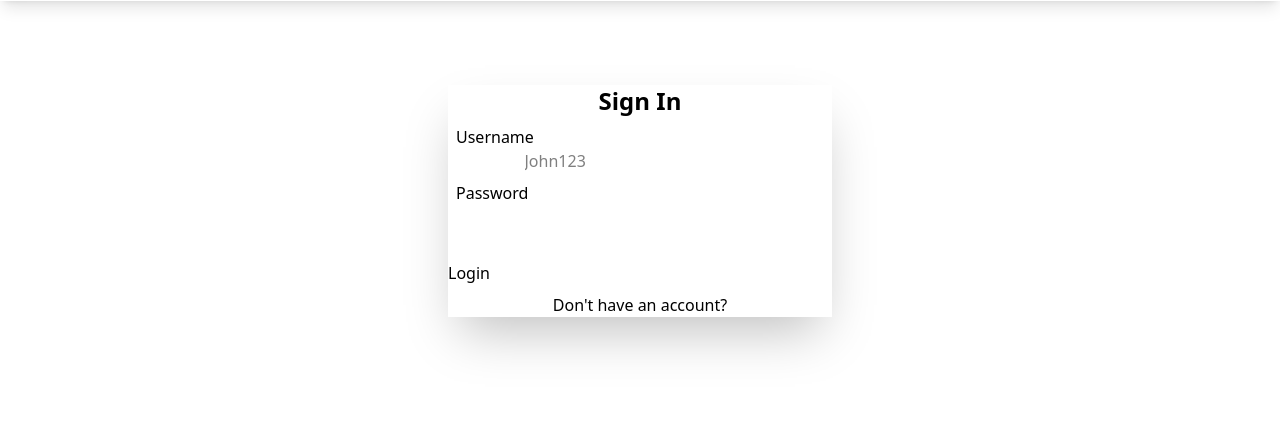
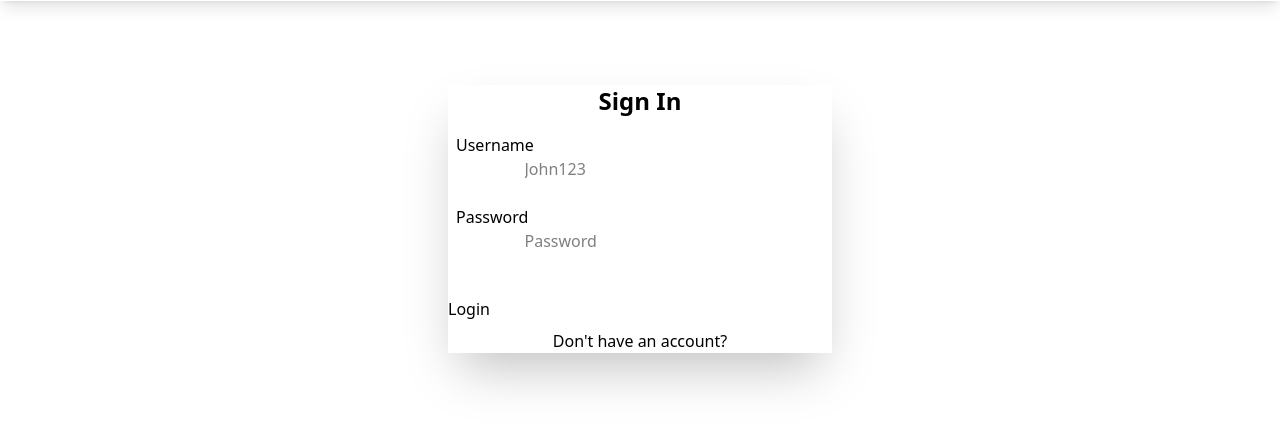
Before and after one commit to mprathip98/businessByte, a Django app: page /members/login_user/ in a window 1280 px wide. Shown: the part 293-720 px from the top of the page. Run offline with Django 5.2, Linux system fonts and the light colour scheme; some libraries are stand-ins or nearby versions.

Commit message:
functional login page

```diff
--- a/businessByte/members/templates/authenticate/login.html
+++ b/businessByte/members/templates/authenticate/login.html
@@ -11,28 +11,31 @@
             <div class="card-body">
             <fieldset class="fieldset ">
 
-                <form method="POST" action=""></form>
+                <form method="POST" action="">
                 {% csrf_token %}
 
-                    <div class="w-full flex justify-center items-center">
-                        <h1 class="text-2xl font-bold mb-2"> Sign In </h1>
-                    </div>
+                        <h1 class="text-2xl font-bold mb-4" align="center"> Sign In </h1>
+
 
                     <label class="label ml-2">Username</label>
                     <div class="w-full flex justify-center items-center">
-                        <input class="input mb-2" type="text" placeholder="John123" name="username">
+                        <input type="text" class="input"  placeholder="John123" name="username" />
                     </div>
+                    <br>
 
                     <label class="label ml-2">Password</label>
                     <div class="w-full flex justify-center items-center">
-                        <input class="input mb-2" type="password" name="password">
+                        <input type="password" class="input" placeholder="Password" name="password"/>
+                    </div>
+                    <br>
+
+
+                    <button class="btn btn-neutral mt-5 btn-block" type="submit" align="center">Login</button>
+                    <div class="w-full flex justify-center items-center">
+                        <a href="{% url 'register' %}" class="mt-2" align="center">Don't have an account?</a>
+
                     </div>
 
-
-                    <button class="btn btn-neutral mt-6 btn-block" type="submit" align="center">Login</button>
-                    <div class="w-full flex justify-center items-center">
-                        <a href="{% url 'register' %}" class="mt-2">Don't have an account?</a>
-                    </div>
                 </form>
 
             </fieldset>
--- a/businessByte/members/views.py
+++ b/businessByte/members/views.py
@@ -4,7 +4,18 @@
 from django.contrib.auth.forms import UserCreationForm
 
 def login_user(request):
-    return render(request, 'authenticate/login.html', {})
+    if request.method == "POST":
+        username = request.POST["username"]
+        password = request.POST["password"]
+        user = authenticate(request, username=username, password=password)
+        if user is not None:
+            login(request, user)
+            return redirect('home')
+        else:
+            messages.error(request, "Invalid username or password.")
+            return redirect('login')
+    else:
+        return render(request, 'authenticate/login.html', {})
 
 def logout_user(request):
     pass
```
Also changed, not shown: businessByte/db.sqlite3.
